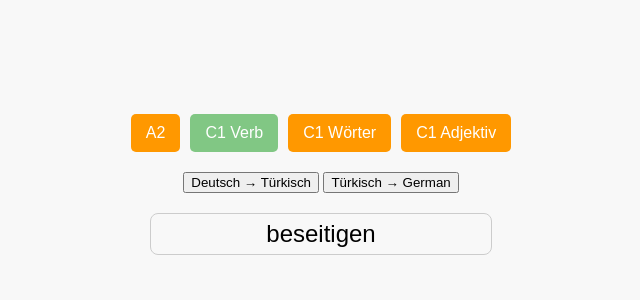
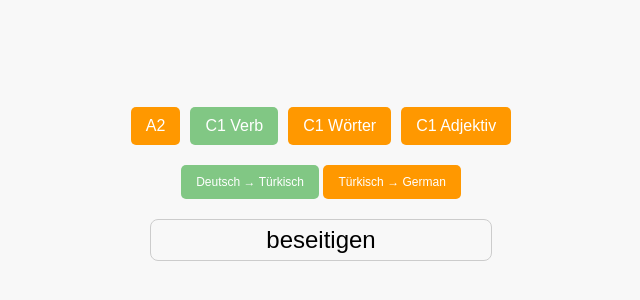
Before and after one commit to tayfunbkts/quizlet, a plain HTML site: page index.html in a window 1280 px wide. Shown: the part 234-534 px from the top of the page, without its empty margins (319-959 px from the left). Drawn offline with Linux system fonts and the light colour scheme.

Commit message:
Colors completed

```diff
--- a/index.html
+++ b/index.html
@@ -27,6 +27,15 @@
             border-radius: 5px;
             cursor: pointer;
             font-size: 16px;
+            transition: background-color 0.3s ease;
+}
+        .buttons button {
+            color: white; /* Beyaz yazı rengi */
+            border: none;
+            padding: 10px 15px;
+            border-radius: 5px;
+            cursor: pointer;
+            font-size: 12px;
             transition: background-color 0.3s ease;
 }
 
@@ -89,8 +98,8 @@
             <button id="c1adjektiv">C1 Adjektiv</button>
         </div>
         <div class="buttons">
-            <button id="toEnglish">Deutsch → Türkisch</button>
-            <button id="toGerman">Türkisch → German</button>
+            <button id="toEnglish" style="background-color: #81c784;" onclick="changeColor(this, 'toEnglish')">Deutsch → Türkisch</button>
+            <button id="toGerman" style="background-color: #ff9800;" onclick="changeColor(this, 'toGerman')">Türkisch → German</button>
         </div>
 
         <div id="flashcard" class="card">
@@ -102,5 +111,20 @@
     </div>
 
     <script type="module"  src="app.js"></script>
+
+    <script>
+        function changeColor(button, lang) {
+            // Başlangıçta her iki butonun rengini turuncu yap
+            document.getElementById("toEnglish").style.backgroundColor = "#ff9800";
+            document.getElementById("toGerman").style.backgroundColor = "#ff9800";
+
+            // Seçilen butonu yeşil yap
+            if (lang === 'toEnglish') {
+                button.style.backgroundColor = "#81c784"; // Yeşil
+            } else if (lang === 'toGerman') {
+                button.style.backgroundColor = "#81c784"; // Yeşil
+            }
+        }
+    </script>
 </body>
 </html>
```
